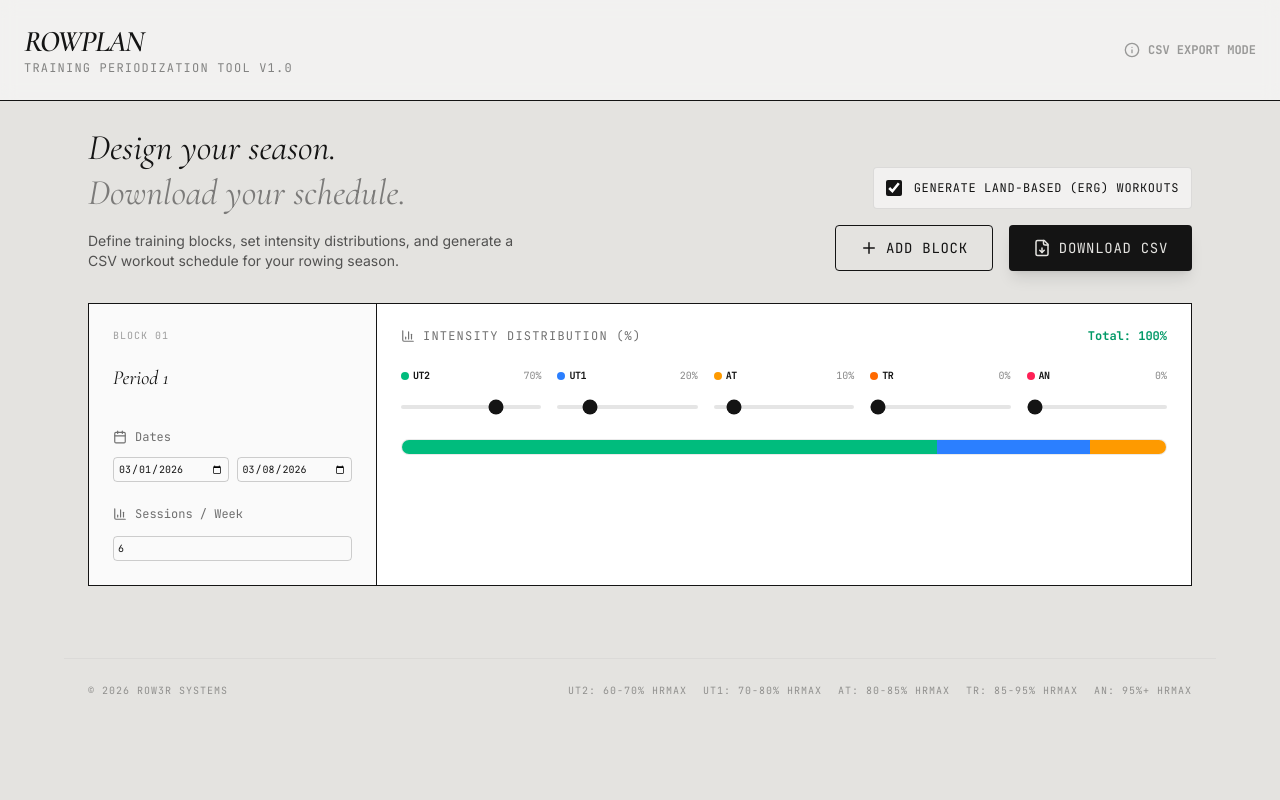
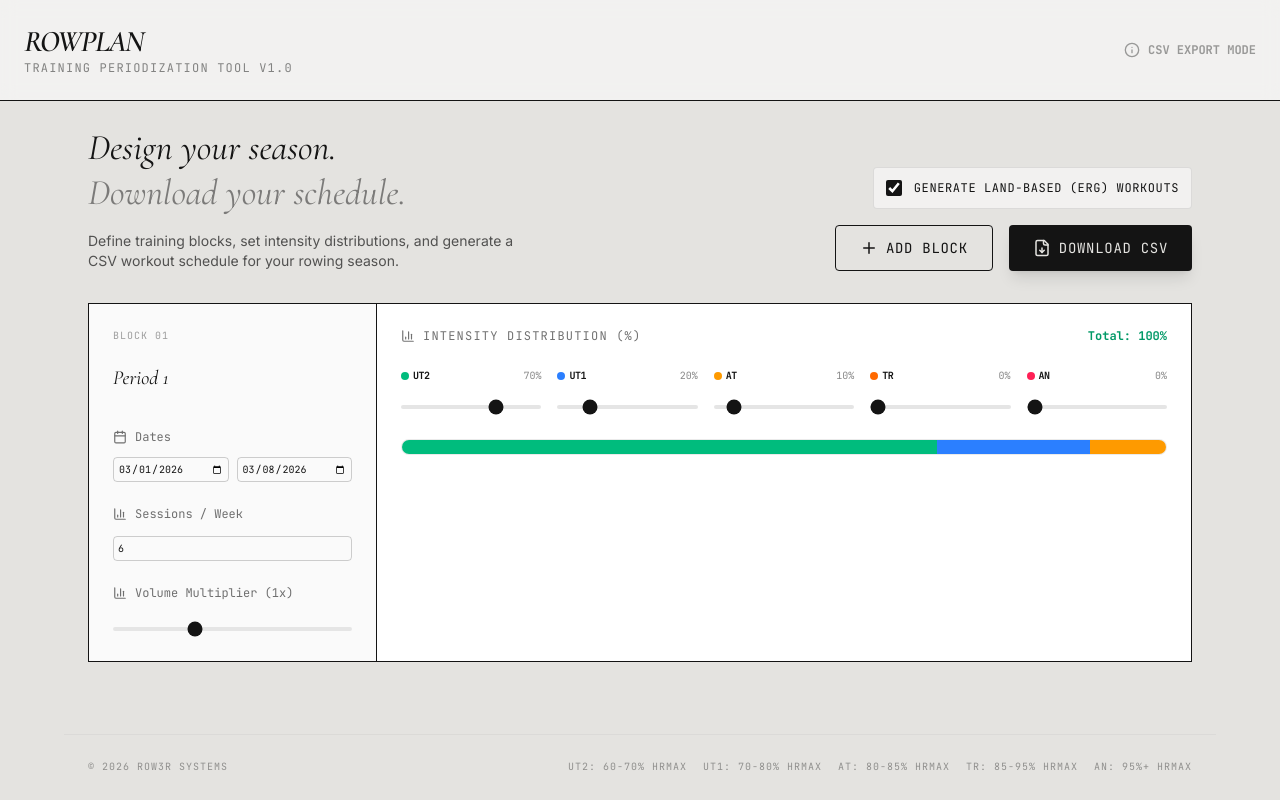
Before and after one commit to aaronarnold2/rowplan, a React (Vite) app: page / in a window 1280 px wide. Both pictures are taken after a click on the button "ADD BLOCK". Built offline with nearby package versions, Linux system fonts and the light colour scheme.

Commit message:
feat: Add volume multiplier to training periods
Introduces a `volumeMultiplier` field to `TrainingPeriod` to allow users to scale the overall workload for each training phase. This impacts AI-generated workout duration and intensity, providing more granular control over training volume.

```diff
--- a/src/App.tsx
+++ b/src/App.tsx
@@ -26,6 +26,7 @@ export default function App() {
       startDate: new Date().toISOString().split('T')[0],
       endDate: new Date(Date.now() + 7 * 24 * 60 * 60 * 1000).toISOString().split('T')[0],
       sessionsPerWeek: 6,
+      volumeMultiplier: 1.0,
       distribution: { UT2: 70, UT1: 20, AT: 10, TR: 0, AN: 0 },
     };
     setPeriods([...periods, newPeriod]);
@@ -83,6 +84,7 @@ export default function App() {
         model: "gemini-3-flash-preview",
         contents: `Generate a rowing workout schedule based on these training periods: ${JSON.stringify(periods)}.
         For each period, ensure the number of workouts per week matches the "sessionsPerWeek" value.
+        The "volumeMultiplier" for each period should scale the overall workload (duration and intensity of sessions). A multiplier of 1.0 is standard, >1.0 increases volume, <1.0 decreases it.
         For each day in each period, assign a workout intensity (UT2, UT1, AT, TR, AN) following the percentage distribution provided.
         UT2: Aerobic Base (long, steady). UT1: Intensive Aerobic. AT: Threshold. TR: Transport. AN: Anaerobic.
         ${generateDetailed ? 'The workouts should be LAND-BASED (designed for a rowing ergometer, not on-water). Provide specific erg workouts (e.g., 3x20min, 10x500m, etc.).' : 'Just provide the intensity and duration for each day.'}
@@ -258,6 +260,21 @@ export default function App() {
                       className="w-full text-[10px] font-mono border border-[#141414]/20 p-1 rounded-sm focus:border-[#141414] outline-none"
                     />
                   </div>
+                  <div className="space-y-3 pt-2">
+                    <div className="flex items-center gap-2 text-xs font-mono opacity-60">
+                      <BarChart3 size={14} />
+                      <span>Volume Multiplier ({period.volumeMultiplier}x)</span>
+                    </div>
+                    <input
+                      type="range"
+                      min="0.5"
+                      max="2.0"
+                      step="0.1"
+                      value={period.volumeMultiplier}
+                      onChange={(e) => updatePeriod(period.id, { volumeMultiplier: parseFloat(e.target.value) })}
+                      className="w-full accent-[#141414] h-1 bg-neutral-200 rounded-lg appearance-none cursor-pointer"
+                    />
+                  </div>
                 </div>
 
                 {/* Right: Distribution */}
--- a/src/types.ts
+++ b/src/types.ts
@@ -6,6 +6,7 @@ export interface TrainingPeriod {
   startDate: string;
   endDate: string;
   sessionsPerWeek: number;
+  volumeMultiplier: number;
   distribution: Record<Intensity, number>;
 }
 
```
